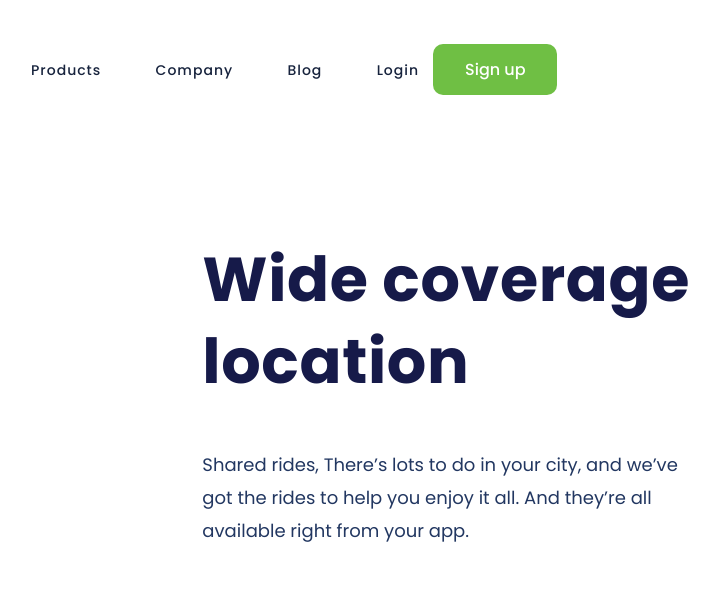
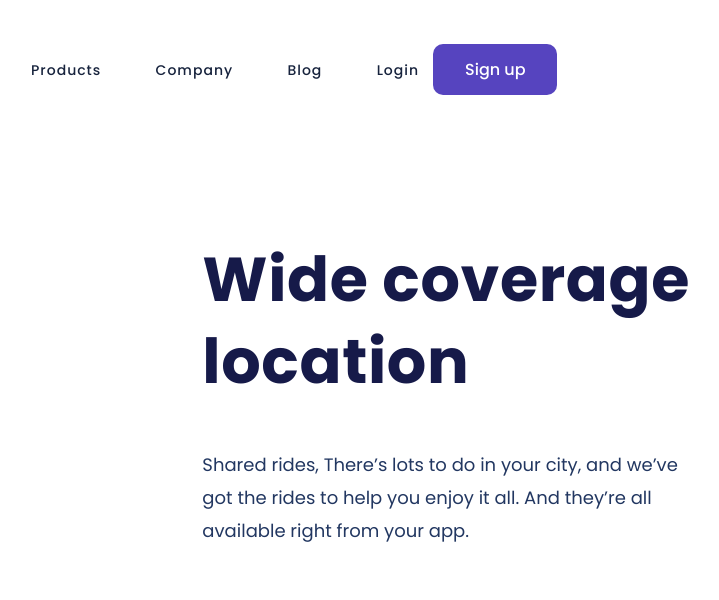
Before and after one commit to moabmatias/desafio1---DevClub, a plain HTML site: page index.html in a window 1280 px wide. Shown: the top 600 px of the page, without its empty margins (85-804 px from the left). Drawn offline with Linux system fonts and the light colour scheme.

Commit message:
Alteracao na cor do arquivo css em button-signup e no titulo do index

```diff
--- a/index.html
+++ b/index.html
@@ -8,7 +8,7 @@
     <link rel="preconnect" href="https://fonts.googleapis.com">
     <link rel="preconnect" href="https://fonts.gstatic.com" crossorigin>
     <link href="https://fonts.googleapis.com/css2?family=Poppins:wght@400;500;700&display=swap" rel="stylesheet">
-    <title>Wide Corage - Desafio1 - CSS - Alterado diretamente pelo GitHub - Alterado novamente</title>
+    <title>Wide Corage - Desafio1 - CSS</title>
 </head>
 
 <body>
--- a/styles.css
+++ b/styles.css
@@ -20,7 +20,7 @@ header {
 }
 
 .button-signup {
-    background: #6FBF44;
+    background: #5644bf;
     padding: 10px;
     border: none;
     border-radius: 10px;
```
